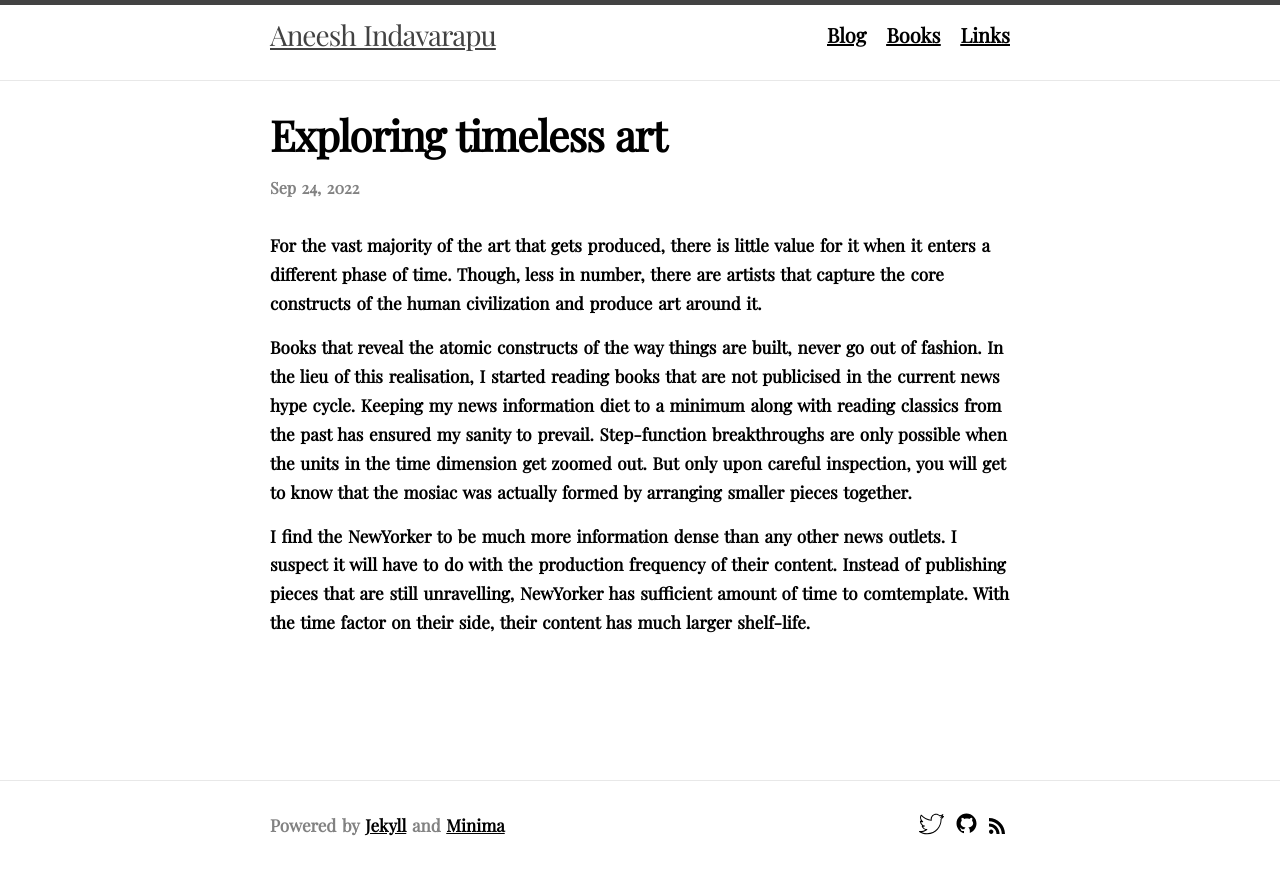
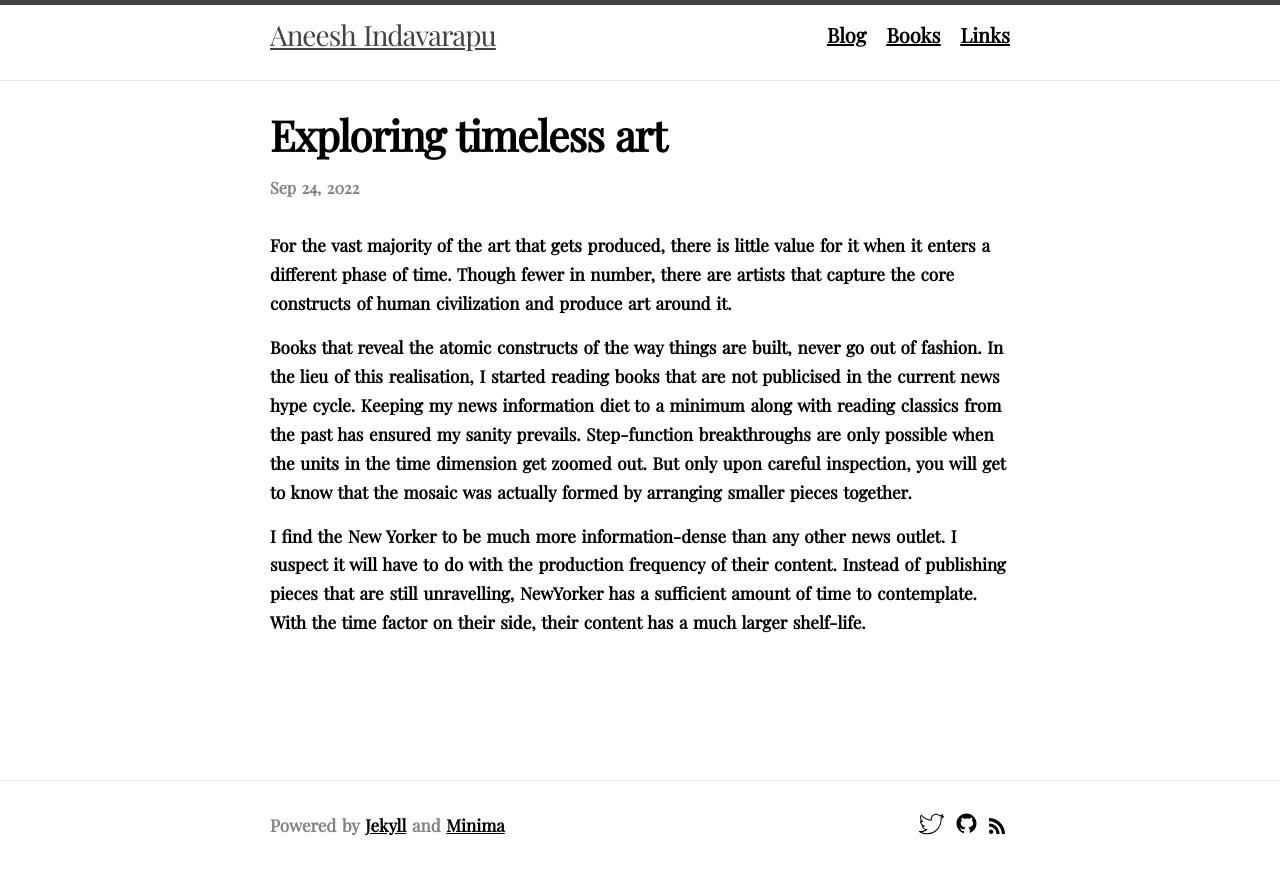
Before and after one commit to aneessh18/aneessh18.github.io, a Jekyll site: the page built from _posts/2022-09-24-Consuming-Timeless-Information.markdown, in a window 1280 px wide. Shown: the top 875 px of the page. Built offline with Jekyll 4.4.1, drawn with Linux system fonts in a browser that asks for light colours; some web fonts are replaced.

Commit message:
correct mistakes

```diff
--- a/_posts/2022-09-24-Consuming-Timeless-Information.markdown
+++ b/_posts/2022-09-24-Consuming-Timeless-Information.markdown
@@ -4,9 +4,9 @@ title: "Exploring timeless art"
 permalink: timeless-art
 ---
 
-For the vast majority of the art that gets produced, there is little value for it when it enters a different phase of time. Though, less in number, there are artists that capture the core constructs of the human civilization and produce art around it.
+For the vast majority of the art that gets produced, there is little value for it when it enters a different phase of time. Though fewer in number, there are artists that capture the core constructs of human civilization and produce art around it.
 
 Books that reveal the atomic constructs of the way things are built, never go out of fashion.
-In the lieu of this realisation, I started reading books that are not publicised in the current news hype cycle. Keeping my news information diet to a minimum along with reading classics from the past has ensured my sanity to prevail. Step-function breakthroughs are only possible when the units in the time dimension get zoomed out. But only upon careful inspection, you will get to know that the mosiac was actually formed by arranging smaller pieces together.
+In the lieu of this realisation, I started reading books that are not publicised in the current news hype cycle. Keeping my news information diet to a minimum along with reading classics from the past has ensured my sanity prevails. Step-function breakthroughs are only possible when the units in the time dimension get zoomed out. But only upon careful inspection, you will get to know that the mosaic was actually formed by arranging smaller pieces together.
 
-I find the NewYorker to be much more information dense than any other news outlets. I suspect it will have to do with the production frequency of their content. Instead of publishing pieces that are still unravelling, NewYorker has sufficient amount of time to comtemplate. With the time factor on their side, their content has much larger shelf-life.
+I find the New Yorker to be much more information-dense than any other news outlet. I suspect it will have to do with the production frequency of their content. Instead of publishing pieces that are still unravelling, NewYorker has a sufficient amount of time to contemplate. With the time factor on their side, their content has a much larger shelf-life.
```
